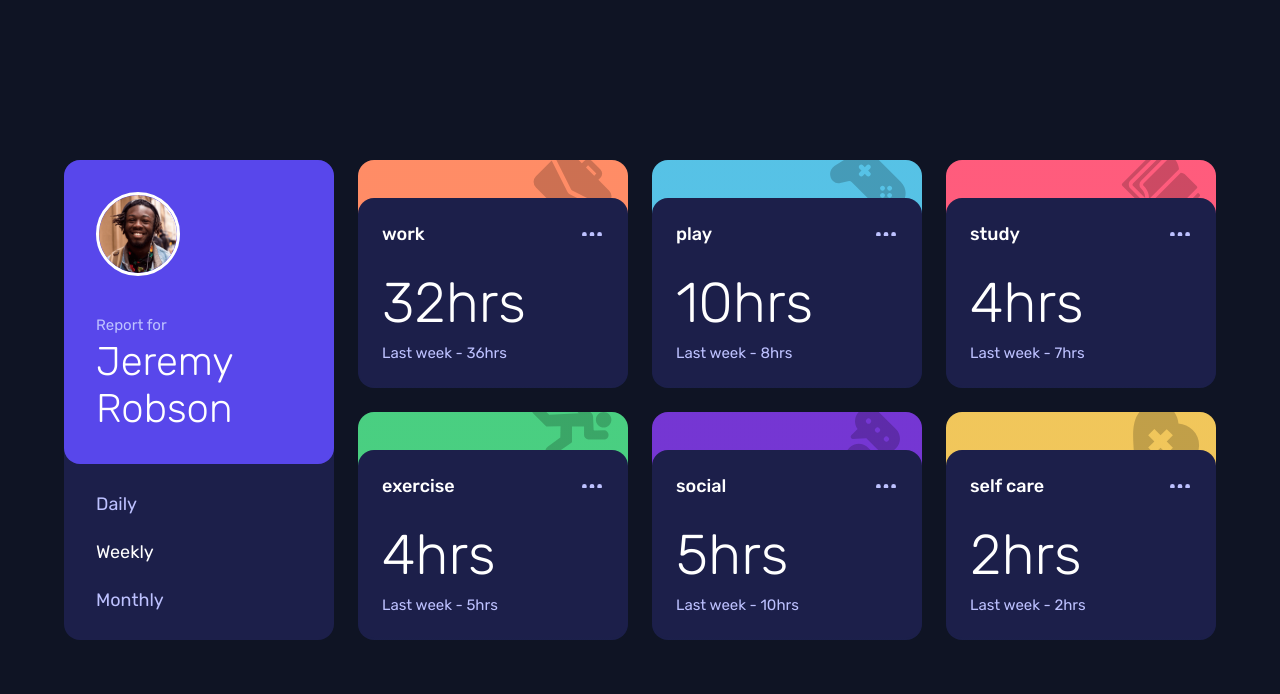
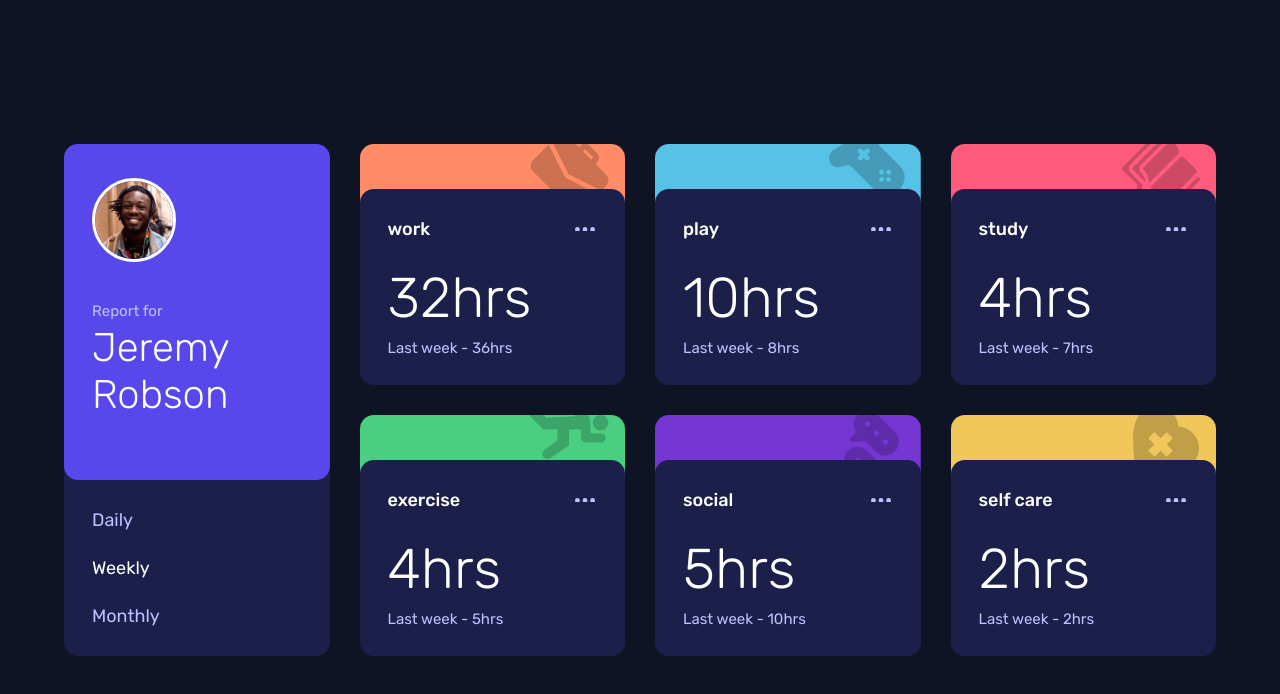
Before and after one commit to john-mirage/time-tracking-dashboard, a website built with Vite: page index.html in a window 1280 px wide. Built offline with nearby package versions, Linux system fonts and the light colour scheme.

Commit message:
fix: fix some styles

```diff
--- a/src/styles/menu.css
+++ b/src/styles/menu.css
@@ -2,7 +2,7 @@
     width: 100%;
     height: auto;
     background-color: var(--color-dark-blue);
-    border-radius: 1.6rem;
+    border-radius: 1.4rem;
 }
 
 .menu__user {
@@ -12,7 +12,7 @@
     align-items: flex-start;
     width: 100%;
     height: auto;
-    border-radius: 1.6rem;
+    border-radius: 1.4rem;
     padding: 3.2rem 2.8rem;
     background-color: var(--color-blue);
 }
@@ -136,7 +136,7 @@
         flex: 1 1 0;
         flex-direction: column;
         align-items: flex-start;
-        padding: 3.2rem;
+        padding: 3.4rem 2.8rem;
     }
 
     .menu__avatar {
@@ -164,7 +164,7 @@
     .menu__label {
         margin-top: auto;
         margin-bottom: auto;
-        margin-left: 3.2rem;
+        margin-left: 2.8rem;
     }
 }
 
--- a/src/styles/page.css
+++ b/src/styles/page.css
@@ -15,7 +15,7 @@
 .page__grid {
     display: grid;
     grid-template-columns: 1fr;
-    gap: 2.4rem;
+    gap: 2.5rem;
     width: 100%;
     height: auto;
 }
@@ -53,5 +53,6 @@
 
     .page__grid {
         grid-template-columns: repeat(4, 1fr);
+        gap: 3rem;
     }
 }
--- a/src/styles/stat.css
+++ b/src/styles/stat.css
@@ -1,7 +1,7 @@
 .stat {
     width: 100%;
     height: auto;
-    border-radius: 1.6rem;
+    border-radius: 1.4rem;
     padding-top: 3.8rem;
     background-position: top -1rem right 1.6rem, center;
     background-repeat: no-repeat;
@@ -47,7 +47,7 @@
     width: 100%;
     height: auto;
     padding: 2.4rem;
-    border-radius: 1.6rem;
+    border-radius: 1.4rem;
     background-color: var(--color-dark-blue);
     cursor: pointer;
 }
@@ -133,6 +133,14 @@
 }
 
 @media screen and (min-width: 1158px) {
+    .stat {
+        padding-top: 4.5rem;
+    }
+
+    .stat__content {
+        padding: 2.8rem;
+    }
+
     .stat__row--top {
         margin-bottom: 2.4rem;
     }
```
